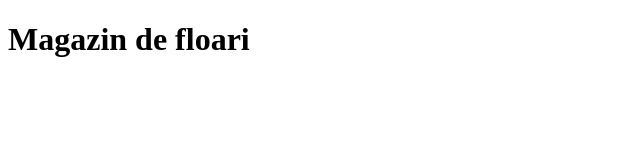
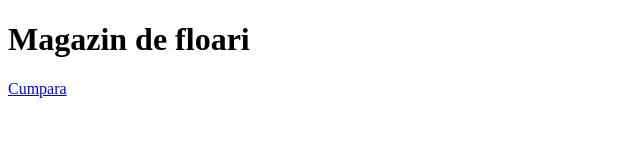
Before and after one commit to FurtunaEugeniu/SiteMagazin, a plain HTML site: page index.html in a window 1280 px wide. Shown: the full height of the page, 0-640 px from the left. Drawn offline with Linux system fonts and the light colour scheme.

Commit message:
Am creat fisierul main.css

```diff
--- a/index.html
+++ b/index.html
@@ -8,5 +8,6 @@
 </head>
 <body>
     <h1>Magazin de floari</h1>
+    <a href="#" class="myButton">Cumpara</a>
 </body>
 </html>
--- /dev/null
+++ b/main.css
@@ -0,0 +1,24 @@
+.myButton {
+	box-shadow: 5px 4px 22px 7px #8a2a21;
+	background:linear-gradient(to bottom, #c62d1f 5%, #f24437 100%);
+	background-color:#c62d1f;
+	border-radius:17px;
+	border:7px solid #d02718;
+	display:inline-block;
+	cursor:pointer;
+	color:#ffffff;
+	font-family:Arial;
+	font-size:28px;
+	font-weight:bold;
+	padding:12px 38px;
+	text-decoration:none;
+	text-shadow:4px 4px 4px #810e05;
+}
+.myButton:hover {
+	background:linear-gradient(to bottom, #f24437 5%, #c62d1f 100%);
+	background-color:#f24437;
+}
+.myButton:active {
+	position:relative;
+	top:1px;
+}
```
